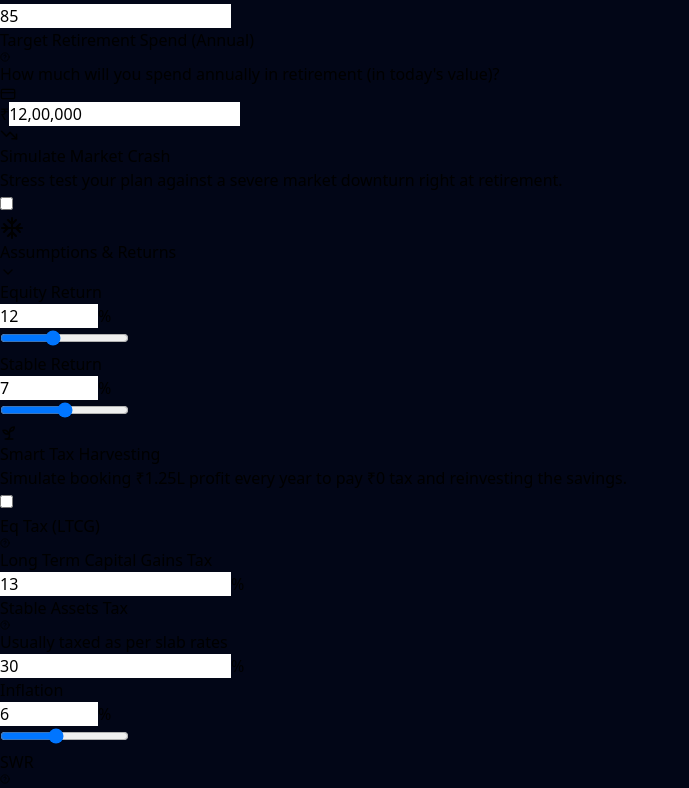
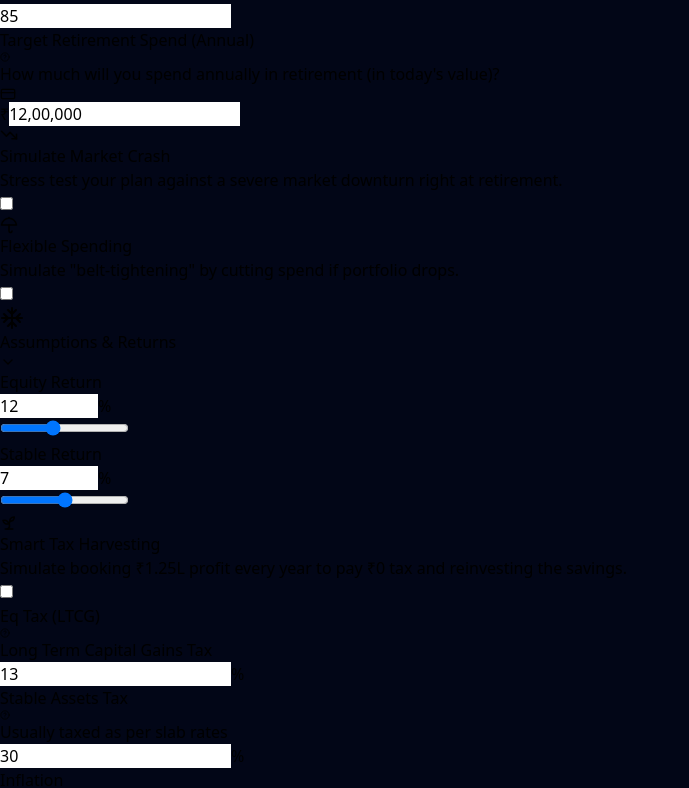
Before and after one commit to rajatssaigal-cyber/fire-calc-prime-v1, a React (Vite) app in the folder fire-calc-app/: page / in a window 1280 px wide. Shown: the part 2124-2912 px from the top of the page, without its empty margins (0-689 px from the left). Built offline with nearby package versions, Linux system fonts and the light colour scheme.

Commit message:
Update InputSection.jsx

```diff
--- a/fire-calc-app/src/components/features/InputSection.jsx
+++ b/fire-calc-app/src/components/features/InputSection.jsx
@@ -44,11 +44,6 @@ export const InputSection = ({
   return (
     <div className="space-y-6">
 
-           {/* -------------------------------------------------------
-              NOTE: Banners removed. They are now in FireCalcPro.jsx
-              -------------------------------------------------------
-           */}
-
            {/* 1. CASHFLOW ENGINE */}
            <CollapsibleSection title="Cashflow Engine" icon={Gift} color="text-rose-500" defaultOpen={true}>
               <div className="space-y-4">
@@ -80,7 +75,7 @@ export const InputSection = ({
                         />
                     </div>
 
-                    {/* Local Budget Warning (Kept for context while typing) */}
+                    {/* Local Budget Warning */}
                     {isOverBudget && (
                         <div className="mb-4 p-3 bg-amber-500/10 border border-amber-500/30 rounded-lg flex items-start gap-3 animate-in fade-in slide-in-from-top-1">
                             <AlertTriangle size={16} className="text-amber-400 mt-0.5 shrink-0" />
@@ -251,7 +246,7 @@ export const InputSection = ({
               </div>
               <SmartInput label="Target Retirement Spend (Annual)" value={state.retirementAnnualExpenses} onChange={v=>updateState('retirementAnnualExpenses',v)} icon={CreditCard} iconColor="text-rose-400" prefix="₹" tooltip="How much will you spend annually in retirement (in today's value)?" />
 
-              <div className="mt-4 pt-4 border-t border-white/5">
+              <div className="mt-4 pt-4 border-t border-white/5 space-y-4">
                   {/* STRESS TEST TOGGLE */}
                   <div className="flex justify-between items-start">
                      <div className="flex items-start gap-3">
@@ -278,7 +273,7 @@ export const InputSection = ({
 
                   {/* STRESS TEST BLUEPRINT */}
                   {state.stressTest && (
-                     <div className="mt-4 bg-slate-950/50 border border-rose-500/20 p-3 rounded-lg space-y-2 animate-in fade-in slide-in-from-top-2">
+                     <div className="bg-slate-950/50 border border-rose-500/20 p-3 rounded-lg space-y-2 animate-in fade-in slide-in-from-top-2">
                         <div className="flex items-center gap-2 mb-1">
                             <AlertCircle size={12} className="text-rose-500"/>
                             <p className="text-[10px] font-bold text-rose-400 uppercase">Scenario: Sequence Risk</p>
@@ -291,6 +286,30 @@ export const InputSection = ({
                         </div>
                      </div>
                   )}
+
+                  {/* --- NEW FLEXIBILITY TOGGLE --- */}
+                  <div className="flex justify-between items-start pt-2 border-t border-white/5">
+                     <div className="flex items-start gap-3">
+                        <div className="bg-teal-500/20 p-2 rounded-lg text-teal-400 mt-1">
+                            <Umbrella size={18} />
+                        </div>
+                        <div>
+                            <p className="text-sm font-bold text-teal-300">Flexible Spending</p>
+                            <p className="text-[10px] text-teal-200/60 leading-tight mt-1 max-w-[200px]">
+                                Simulate "belt-tightening" by cutting spend if portfolio drops.
+                            </p>
+                        </div>
+                     </div>
+                     <label className="relative inline-flex items-center cursor-pointer">
+                        <input
+                            type="checkbox"
+                            className="sr-only peer"
+                            checked={state.flexibilityMode || false}
+                            onChange={(e) => updateState('flexibilityMode', e.target.checked)}
+                        />
+                        <div className="w-9 h-5 bg-slate-700 peer-focus:outline-none rounded-full peer peer-checked:after:translate-x-full peer-checked:after:border-white after:content-[''] after:absolute after:top-[2px] after:left-[2px] after:bg-white after:border-gray-300 after:border after:rounded-full after:h-4 after:w-4 after:transition-all peer-checked:bg-teal-500"></div>
+                     </label>
+                  </div>
               </div>
            </CollapsibleSection>
 
```
